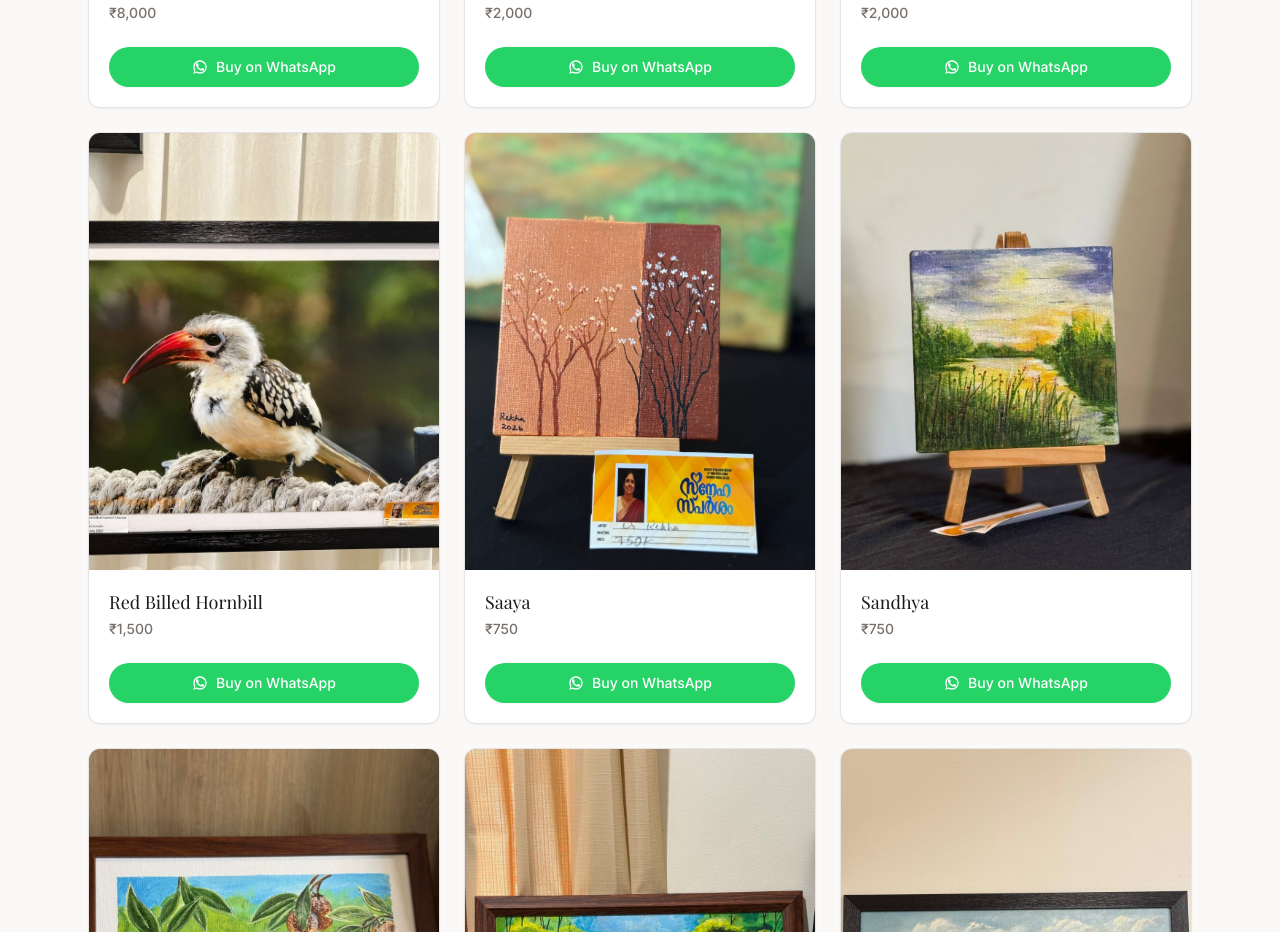
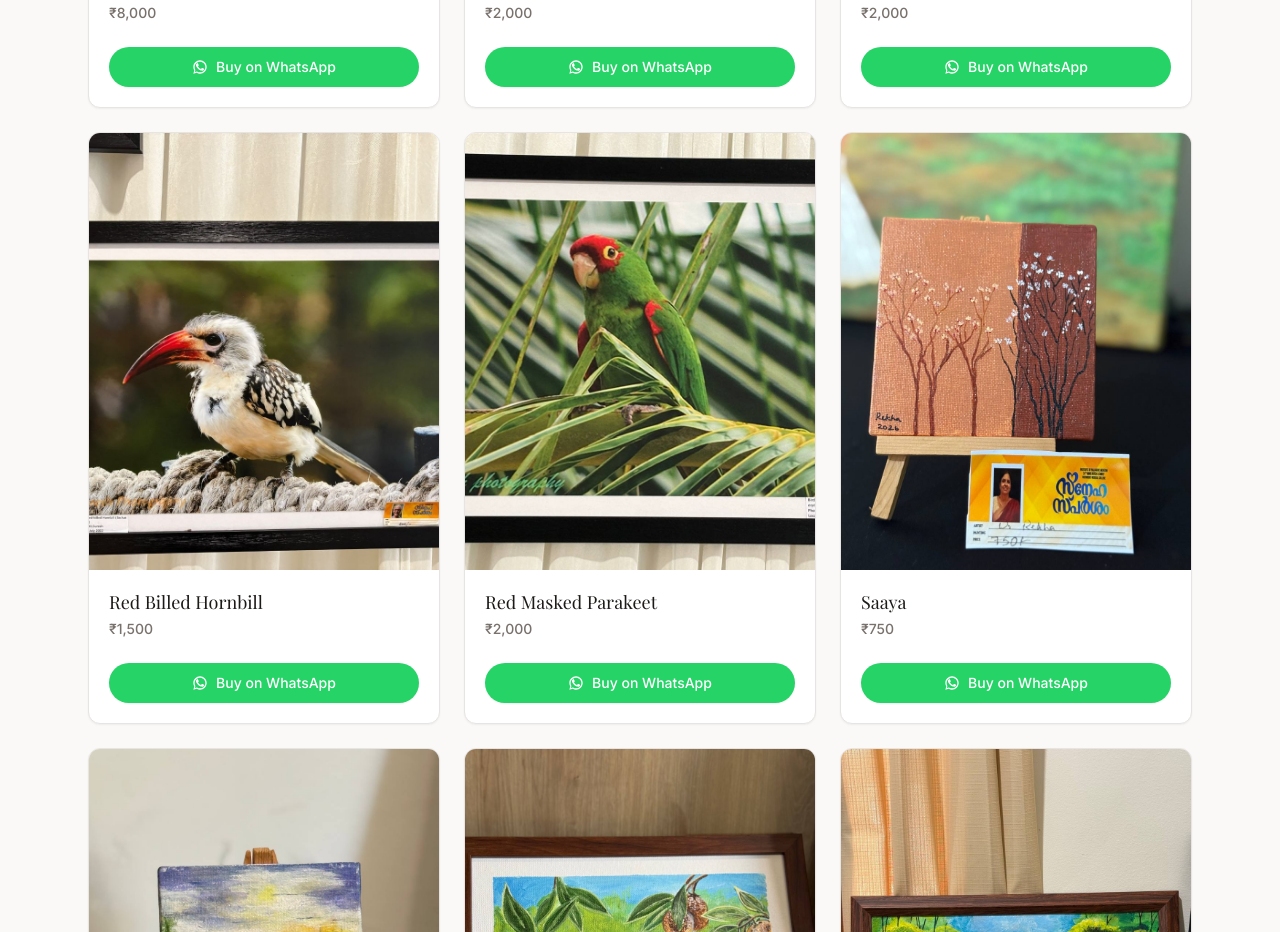
Before and after one commit to jasilmohmd/Art-catalogue, a Next.js app: page / in a window 1280 px wide. Shown: the part 5160-6092 px from the top of the page. Built offline with nearby package versions, Linux system fonts and the light colour scheme; a web font is replaced by a local one.

Commit message:
feat: add Red Masked Parakeet artwork

```diff
--- a/data/artworks.ts
+++ b/data/artworks.ts
@@ -164,6 +164,13 @@ export const artworks: Artwork[] = [
     available: true,
   },
   {
+    id: "red-masked-parakeet",
+    name: "Red Masked Parakeet",
+    price: 2000,
+    image: "/artworks/red_masked_parakeet-2000.jpg",
+    available: true,
+  },
+  {
     id: "saaya",
     name: "Saaya",
     price: 750,
```
Also changed, not shown: public/artworks/red_masked_parakeet-2000.jpg (added).
